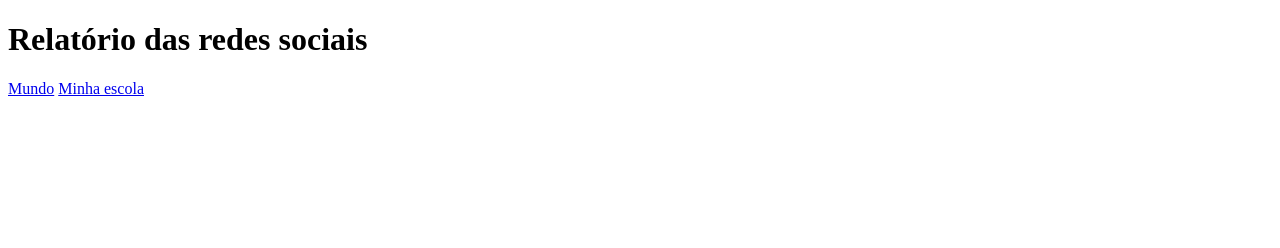
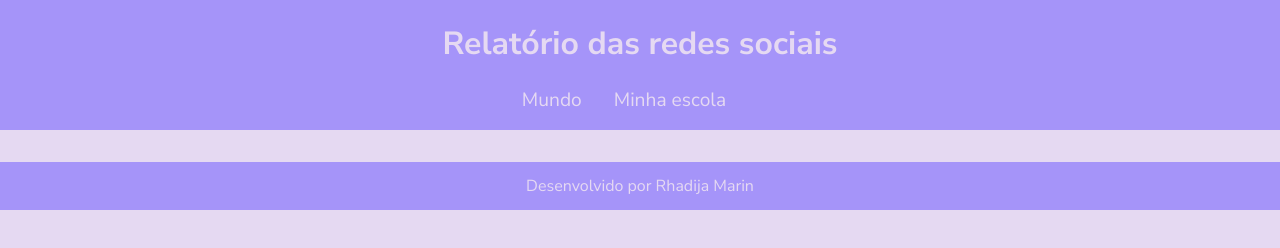
Before and after one commit to Rhadijaaaaaa/projeto-3-trimestre, a plain HTML site: page index.html in a window 1280 px wide. Drawn offline with Linux system fonts and the light colour scheme.

Commit message:
Add files via upload

```diff
--- a/index.html
+++ b/index.html
@@ -4,6 +4,7 @@
     <meta charset="UTF-8">
     <meta name="viewport" content="width=device-width, initial-scale=1.0">
     <title>Redes Sociais</title>
+    <link rel="stylesheet" href="style.css">
 </head>
 <body>
     <header>
@@ -13,7 +14,14 @@
                     <a href="#">Minha escola</a>
             </nav>
     </header>
-    <main></main>
-    <footer></footer>
+    <main>
+        <main class="graficos-section">
+            <section id="graficos-container" class="graficos-container">
+                    <!-- crie os gráficos aqui -->
+            </section>
+ </main>
+    <footer>
+        <p> Desenvolvido por Rhadija Marin</p>
+    </footer>
 </body>
 </html>
--- a/style.css
+++ b/style.css
@@ -0,0 +1,50 @@
+@import url('https://fonts.googleapis.com/css2?family=Nunito+Sans:ital,opsz,wght@0,6..12,200..1000;1,6..12,200..1000&display=swap');
+:root{--bg-color: #E5D9F2;
+    --primary-color: #A594F9;
+    --secondary-color: #CDC1FF;
+    --font: "nunito sans", sans-serif;}
+    body {
+        background-color: var(--bg-color);
+        color: var(--primary-color);
+    font-family: var(--font);
+    height: 100vh;
+    margin: 0;
+     }
+
+h1 {
+    font-size: 2rem;
+    color: var(--bg-color);
+    font-weight: 700;
+}
+nav {
+    display: flex;
+    justify-content: center;
+    font-weight: 400;
+}
+nav a {
+    text-decoration: none;
+    color: var(--bg-color);
+    margin: 0rem 2rem 1rem 0rem;
+    font-size: 1.2rem;
+}
+nav a:hover {
+    text-decoration: underline;
+    transform: scale(0.90);
+    transition: transform 0.1s;
+}
+footer {
+    display: flex;
+    align-items: center;
+    justify-content: center;
+    background-color: var(--primary-color);
+    color: var(--bg-color);
+    width: 100%;
+    height: 3rem;
+    margin-top: 2rem;
+}
+
+header {
+    background-color: var(--primary-color);
+    text-align: center;
+    padding: 1px;
+}
```
